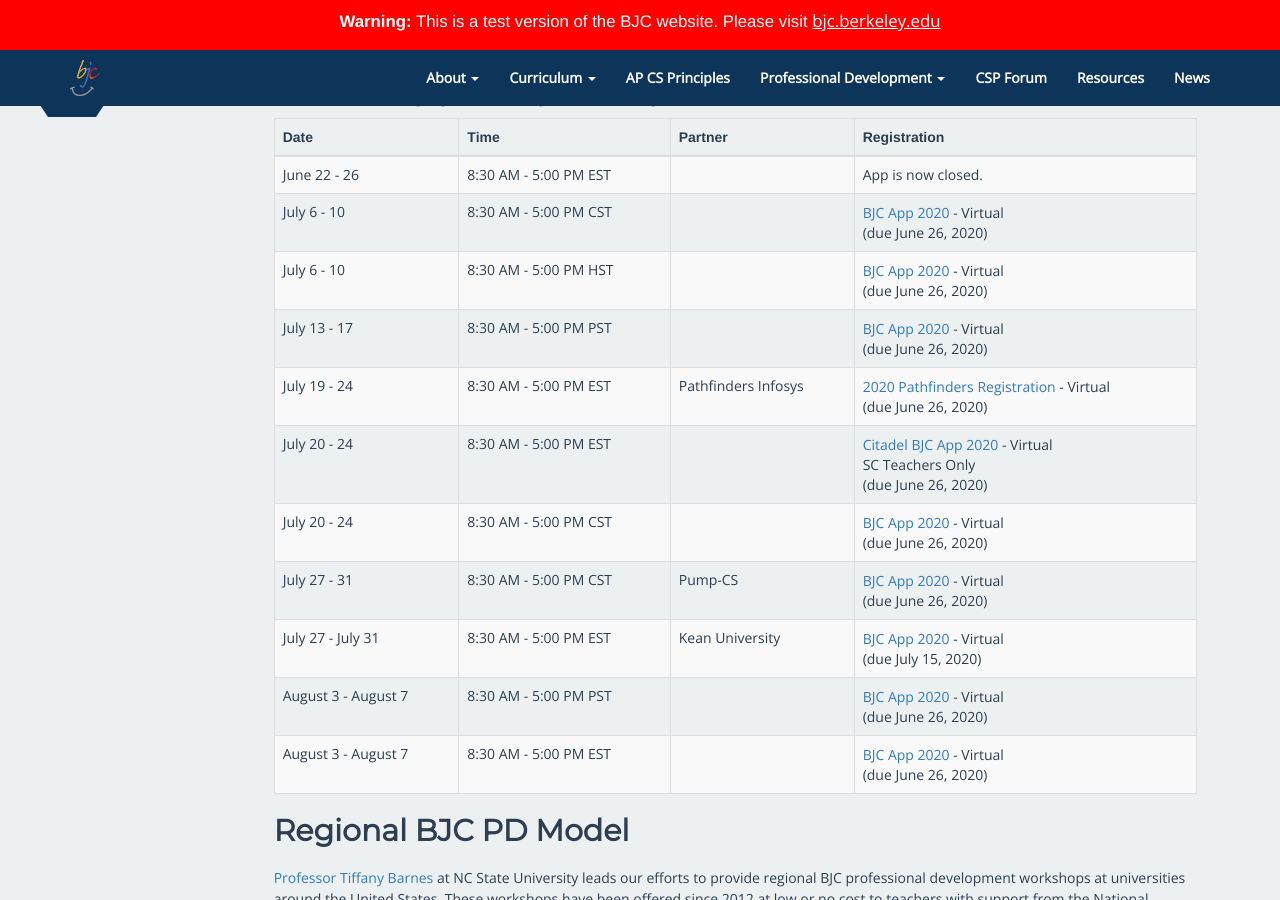
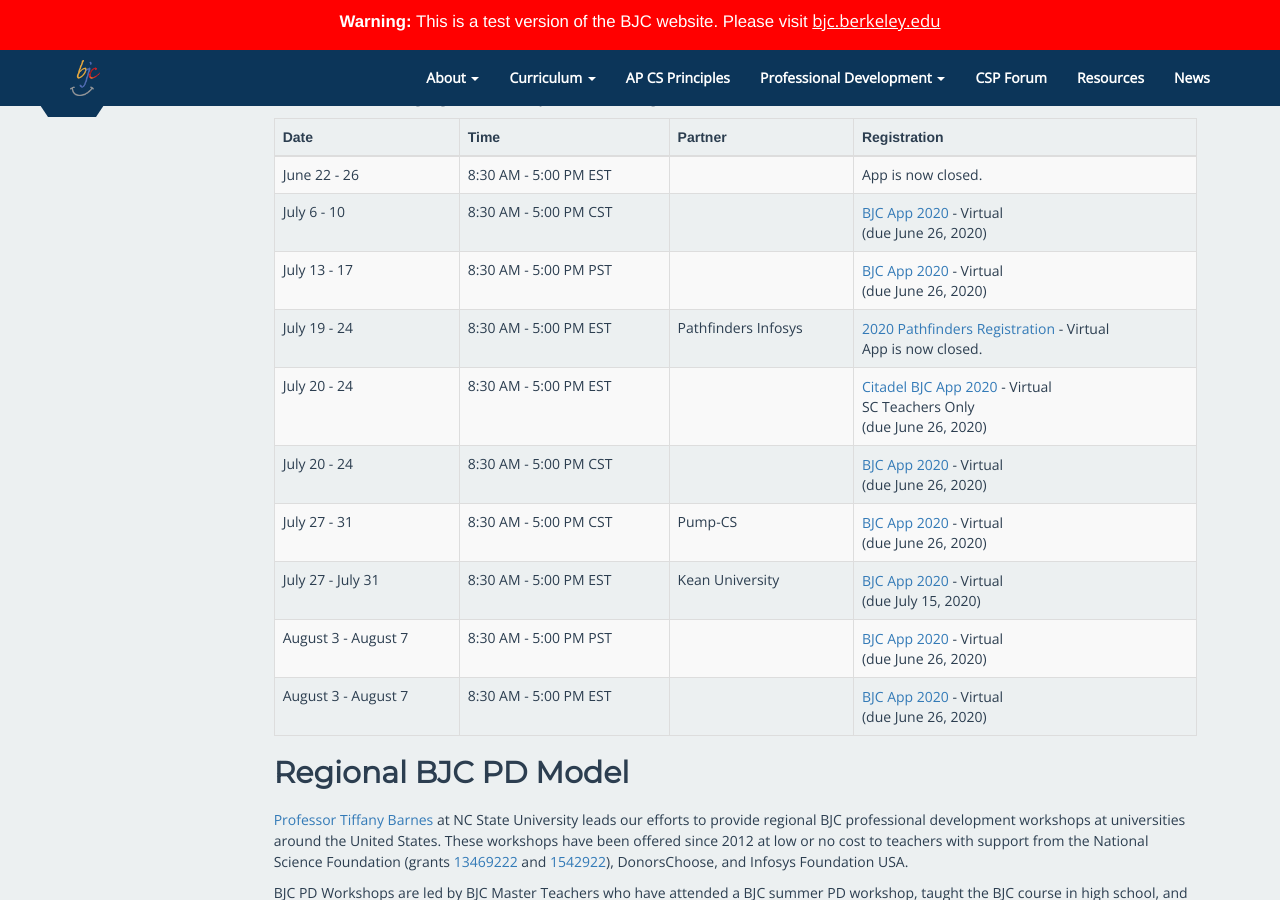
Before and after one commit to beautyjoy/beautyjoy.github.io, a Jekyll site: the page built from summer-pd/index.md, in a window 1280 px wide and 900 px high, scrolled down 634 px. Built offline with Jekyll 4.4.1, drawn with Linux system fonts in a browser that asks for light colours.

Commit message:
removed hawaii

```diff
--- a/summer-pd/index.md
+++ b/summer-pd/index.md
@@ -79,13 +79,6 @@
 	<br>(due June 26, 2020)</td>
   </tr>
   <tr>
-    <td>July 6 - 10</td>
-    <td>8:30 AM - 5:00 PM HST</td>
-    <td></td>
-    <td><a href="https://bjc.link/pdapp20">BJC App 2020</a> - Virtual
-	<br>(due June 26, 2020)</td>
-  </tr>
-  <tr>
     <td>July 13 - 17</td>
     <td>8:30 AM - 5:00 PM PST</td>
     <td></td>
@@ -97,7 +90,7 @@
     <td>8:30 AM - 5:00 PM EST</td>
     <td>Pathfinders Infosys</td>
     <td><a href="http://www.infosys.org/infosys-foundation-usa/pathfinders/summer/Pages/index.aspx">2020 Pathfinders Registration</a> - Virtual
-	<br>(due June 26, 2020)</td>
+	<br>App is now closed.</td>
   </tr>
   <tr>
     <td>July 20 - 24</td>
```
